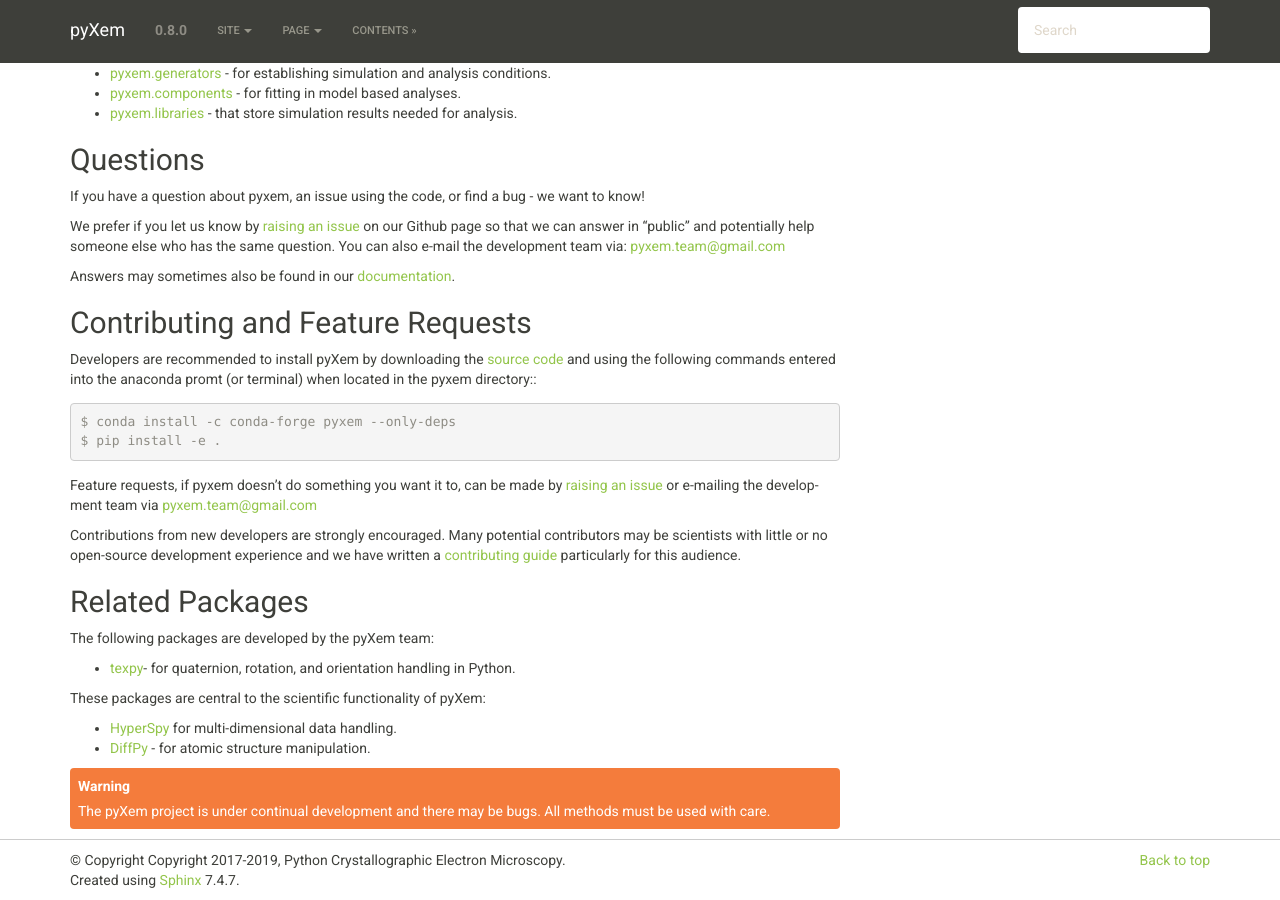
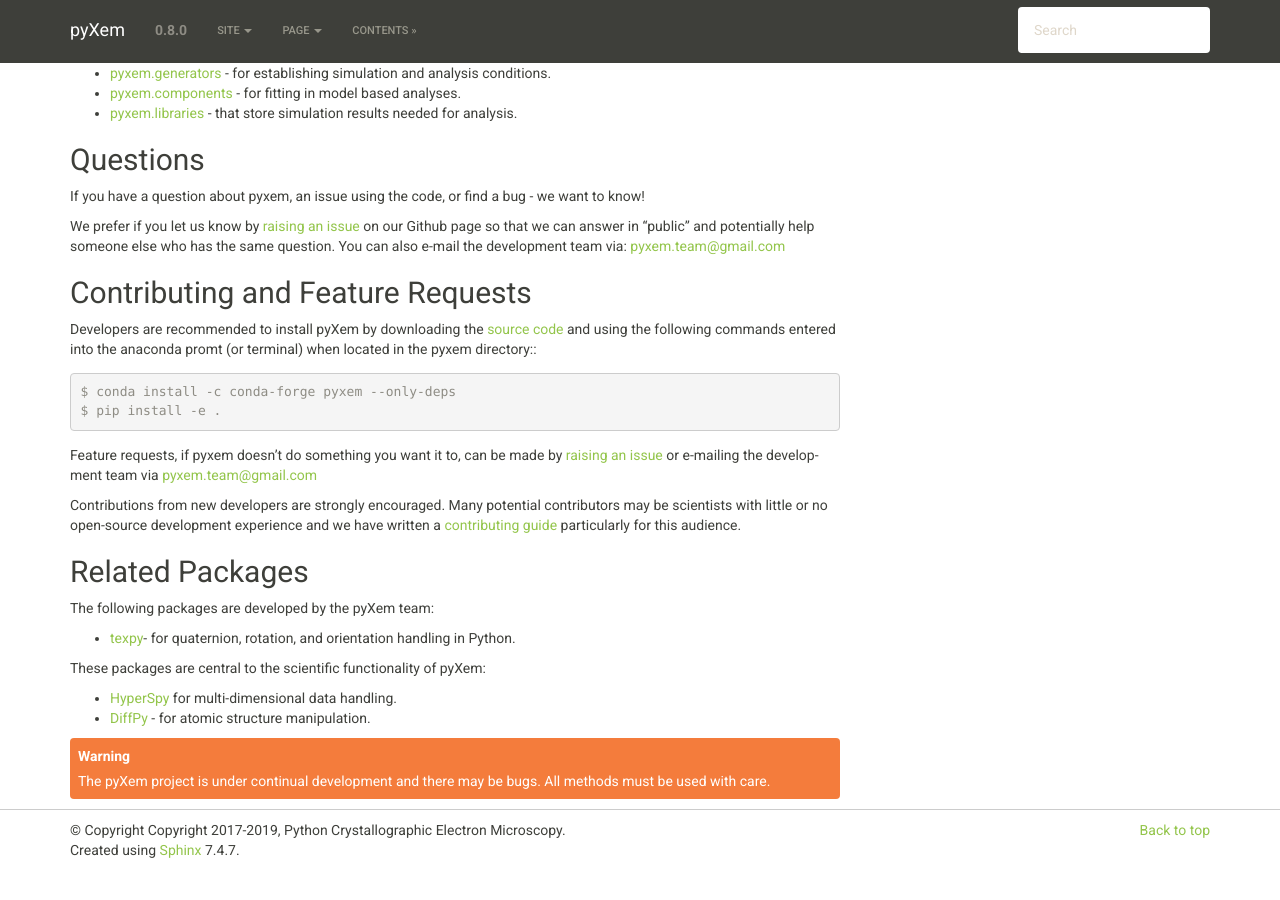
Before and after one commit to pyxem/pyxem-website, a Sphinx documentation site: the page built from docs/index.rst, in a window 1280 px wide and 900 px high, scrolled down 1148 px. Built offline with Sphinx 7.4.7, drawn with Linux system fonts in a browser that asks for light colours; pages that are not in the unit, such as notebooks, are missing from menus; after the commit the page ends 2018 px from its top, so only the background shows below that.

Commit message:
deletion of broken link

```diff
--- a/docs/index.rst
+++ b/docs/index.rst
@@ -102,8 +102,6 @@ We prefer if you let us know by `raising an issue <https://github.com/pyxem/pyxe
 on our Github page so that we can answer in "public" and potentially help someone else who has
 the same question. You can also e-mail the development team via: pyxem.team@gmail.com
 
-Answers may sometimes also be found in our `documentation <http://pyxem.github.io/pyxem/pyxem>`__.
-
 
 Contributing and Feature Requests
 ---------------------------------
```
